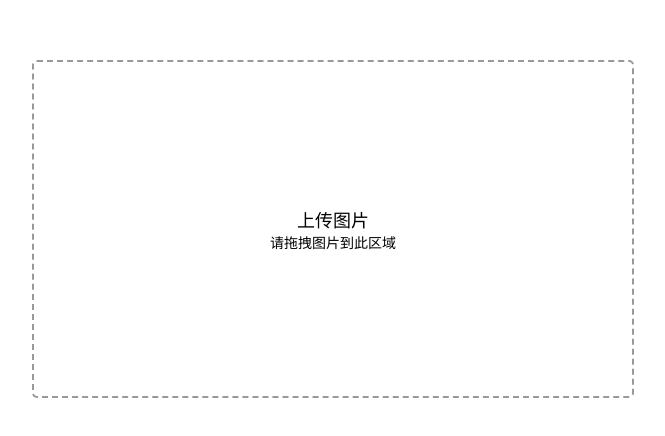
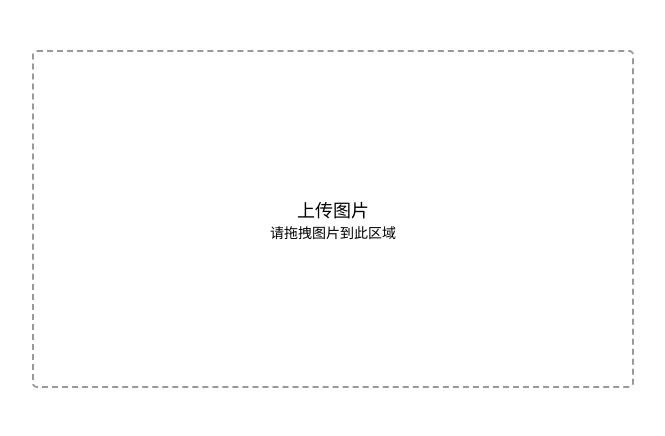
Before and after one commit to snowtraces/theme-colors, a plain HTML site: page index.html in a window 1280 px wide. Shown: the whole page, without its empty margins (307-972 px from the left). Drawn offline with Linux system fonts and the light colour scheme.

Commit message:
样式调整

```diff
--- a/css/main.css
+++ b/css/main.css
@@ -11,6 +11,7 @@
 
   body {
     font-size: 14px;
+    padding: 20px;
     position: relative;
   }
 
@@ -57,7 +58,7 @@
       width: 602px;
       height: 338px;
       margin: auto;
-      margin-top: 60px;
+      margin-top: 30px;
       border: 2px dashed #999999;
       border-radius: 5px;
       /* background-size: cover;
```
